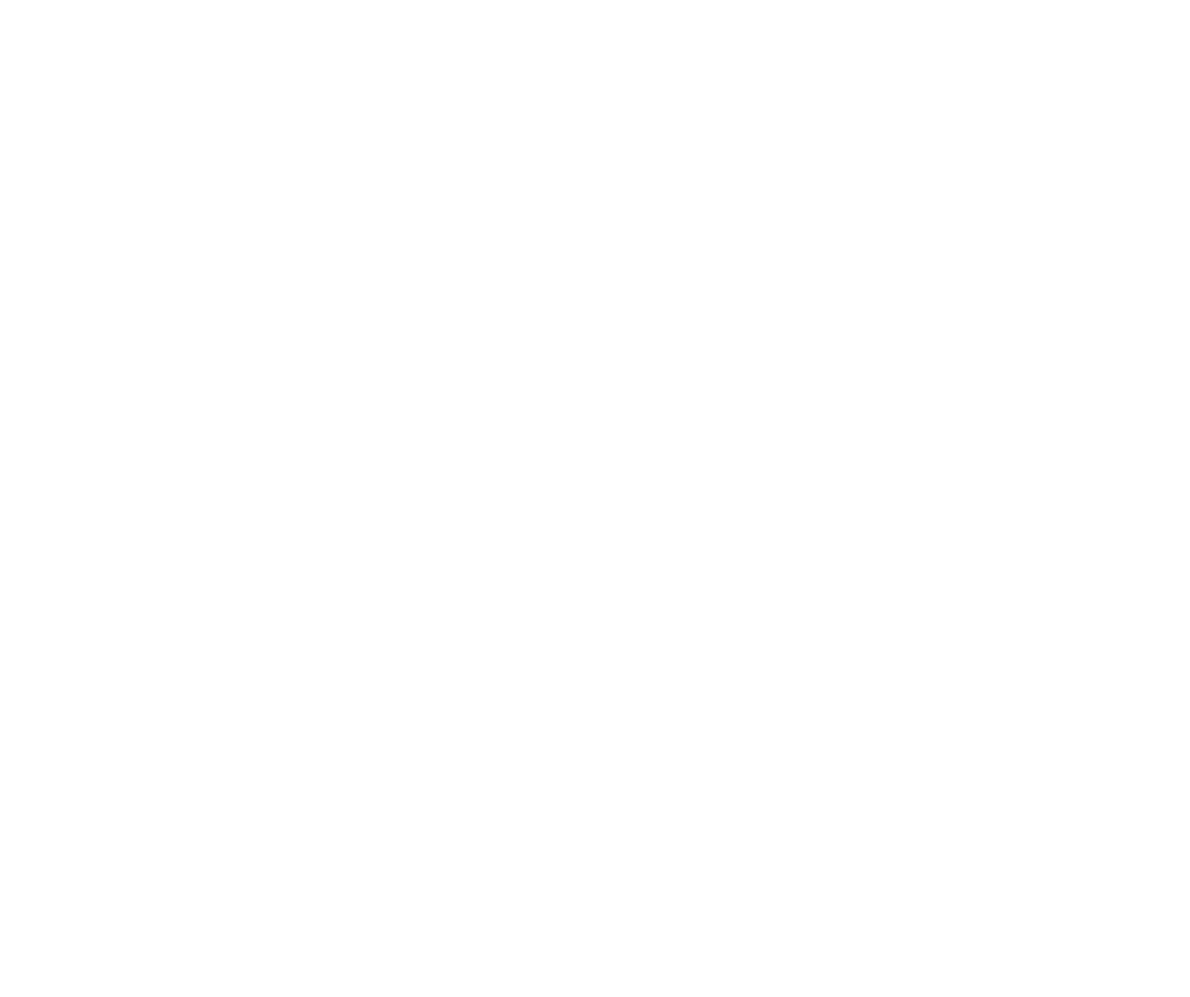
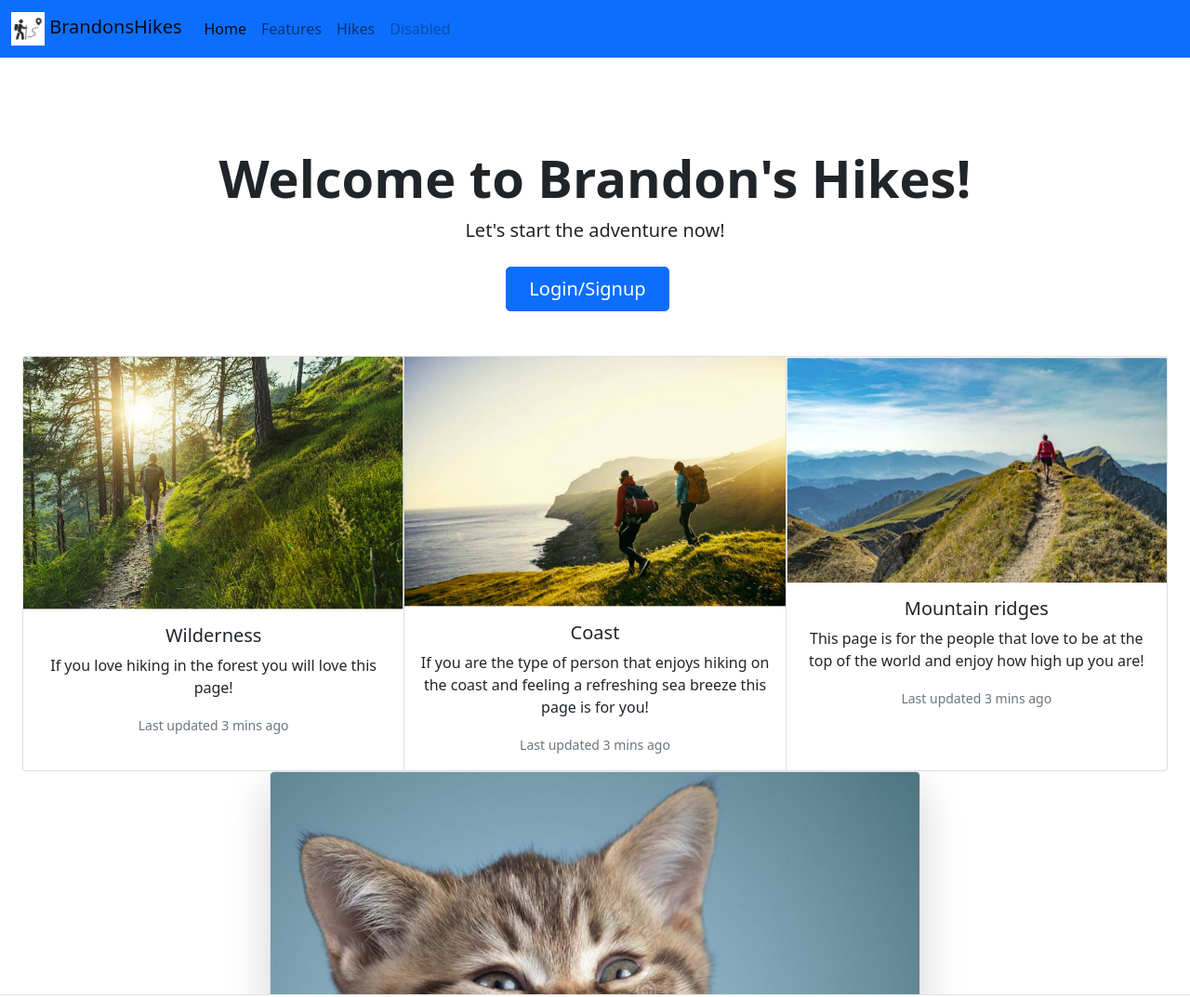
Before and after one commit to BrandonRada/demo05_Rada_Brandon, a plain HTML site: page index.html in a window 1280 px wide. Shown: the whole page at 93% size. Before the commit the page ends 800 px from the top, so only its background shows below. Drawn offline with nearby package versions, Linux system fonts and the light colour scheme.

Commit message:
made my demo05 site!

```diff
--- a/index.html
+++ b/index.html
@@ -10,8 +10,9 @@
     <meta name="viewport" content="width=device-width, initial-scale=1">
 
     <!-- Bootstrap Library CSS CDN go here -->
+    <link href="https://cdn.jsdelivr.net/npm/bootstrap@5.1.3/dist/css/bootstrap.min.css" rel="stylesheet" integrity="sha384-1BmE4kWBq78iYhFldvKuhfTAU6auU8tT94WrHftjDbrCEXSU1oBoqyl2QvZ6jIW3" crossorigin="anonymous">
     <!-- Boostrap Library JS CDN  go here -->
-
+    <script src="https://cdn.jsdelivr.net/npm/bootstrap@5.1.3/dist/js/bootstrap.bundle.min.js" integrity="sha384-ka7Sk0Gln4gmtz2MlQnikT1wXgYsOg+OMhuP+IlRH9sENBO0LRn5q+8nbTov4+1p" crossorigin="anonymous"></script>
     <!-- Other libraries go here -->
 
     <!-- Link to styles of your own -->
@@ -25,8 +26,77 @@
     <!-- Your HTML Layout go here -->
     <!------------------------------>
     <!-- Stuff for body goes here -->
+    <nav class="navbar navbar-expand-lg navbar-light bg-primary">
+        <div class="container-fluid">
+          <a class="navbar-brand" href="#">
+            <img src="./images/hikelogo.jpg" height="36">
+            BrandonsHikes
+        </a>
+          <button class="navbar-toggler" type="button" data-bs-toggle="collapse" data-bs-target="#navbarNav" aria-controls="navbarNav" aria-expanded="false" aria-label="Toggle navigation">
+            <span class="navbar-toggler-icon"></span>
+          </button>
 
+          <div class="collapse navbar-collapse" id="navbarNav">
+            <ul class="navbar-nav">
+              <li class="nav-item">
+                <a class="nav-link active" aria-current="page" href="#">Home</a>
+              </li>
+              <li class="nav-item">
+                <a class="nav-link" href="#">Features</a>
+              </li>
+              <li class="nav-item">
+                <a class="nav-link" href="#">Hikes</a>
+              </li>
+              <li class="nav-item">
+                <a class="nav-link disabled" href="#" tabindex="-1" aria-disabled="true">Disabled</a>
+              </li>
+            </ul>
+          </div>
 
+        </div>
+      </nav>
+
+      <div class="px-4 pt-5 my-5 text-center border-bottom">
+        <h1 class="display-4 fw-bold">Welcome to Brandon's Hikes!</h1>
+        <div class="col-lg-6 mx-auto">
+          <p class="lead mb-4">Let's start the adventure now!</p>
+
+          <div class="d-grid gap-2 d-sm-flex justify-content-sm-center mb-5">
+            <button type="button" class="btn btn-primary btn-lg px-4 me-sm-3">Login/Signup</button>
+          </div>
+        </div>
+        <div class="card-group">
+            <div class="card">
+              <img src="./images/hike1.jpg" class="card-img-top" alt="...">
+              <div class="card-body">
+                <h5 class="card-title">Wilderness</h5>
+                <p class="card-text">If you love hiking in the forest you will love this page!</p>
+                <p class="card-text"><small class="text-muted">Last updated 3 mins ago</small></p>
+              </div>
+            </div>
+            <div class="card">
+              <img src="./images/hike2.jpg" class="card-img-top" alt="...">
+              <div class="card-body">
+                <h5 class="card-title">Coast</h5>
+                <p class="card-text">If you are the type of person that enjoys hiking on the coast and feeling a refreshing sea breeze this page is for you!</p>
+                <p class="card-text"><small class="text-muted">Last updated 3 mins ago</small></p>
+              </div>
+            </div>
+            <div class="card">
+              <img src="./images/hike3.jpg" class="card-img-top" alt="...">
+              <div class="card-body">
+                <h5 class="card-title">Mountain ridges</h5>
+                <p class="card-text">This page is for the people that love to be at the top of the world and enjoy how high up you are!</p>
+                <p class="card-text"><small class="text-muted">Last updated 3 mins ago</small></p>
+              </div>
+            </div>
+          </div>
+        <div class="overflow-hidden" style="max-height: 30vh;">
+          <div class="container px-5">
+            <img src="./images/fun.jpg" class="img-fluid border rounded-3 shadow-lg mb-4" alt="Example image" width="700" height="500" loading="lazy">
+          </div>
+        </div>
+      </div>
     <!---------------------------------------------->
     <!-- Your own JavaScript functions go here    -->
     <!---------------------------------------------->
```
Also changed, not shown: images/fun.jpg (added), images/hikelogo.jpg (added).
